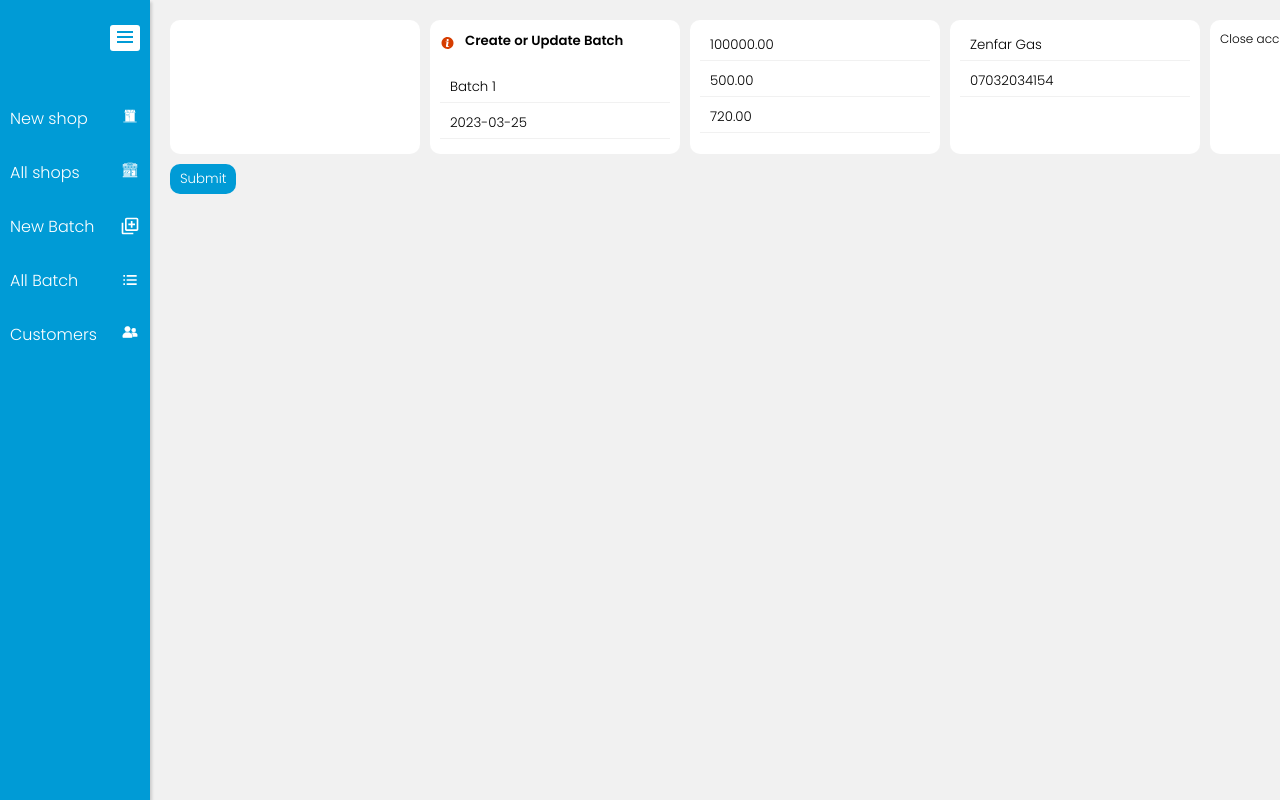
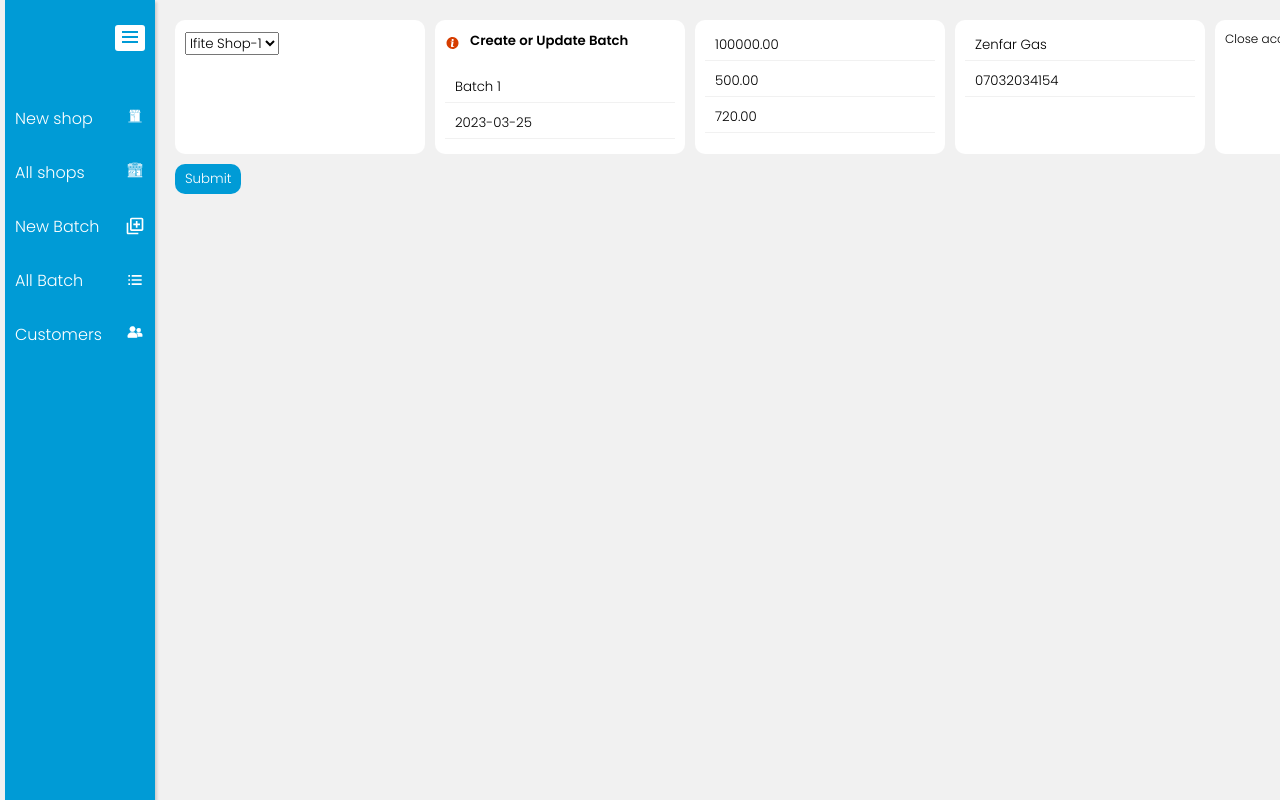
Before and after one commit to LekiaAnonim/Kingsfill, a Django app: page /batch/1/update in a window 1280 px wide. Run offline with Django 4.2, Linux system fonts and the light colour scheme; data comes from the database, SQL or seed files in the repository.

Commit message:
add shop to Batch form

```diff
--- a/GasApp/form.py
+++ b/GasApp/form.py
@@ -24,7 +24,7 @@ class BatchForm(forms.ModelForm):
         self.fields['vendor_phone'].widget.attrs.update({'placeholder': 'Enter vendor phone number'})
     class Meta:
         model = Batch
-        fields = ('batch_name', 'date_created', 'cost', 'kg', 'price_per_kg', 'vendor_name','vendor_phone', 'close_account')
+        fields = ('shop', 'batch_name', 'date_created', 'cost', 'kg', 'price_per_kg', 'vendor_name','vendor_phone', 'close_account')
 
 class ShopForm(forms.ModelForm):
 
--- a/GasApp/static/css/style.css
+++ b/GasApp/static/css/style.css
@@ -19,6 +19,7 @@ body{
     width: 100%;
     background-color: #f1f1f1;
     overflow-x: hidden;
+    padding: 0 5px;
 }
 #aside-menu-container{
     background-color: #009bd6;
```
Also changed, not shown: 1 other file.
